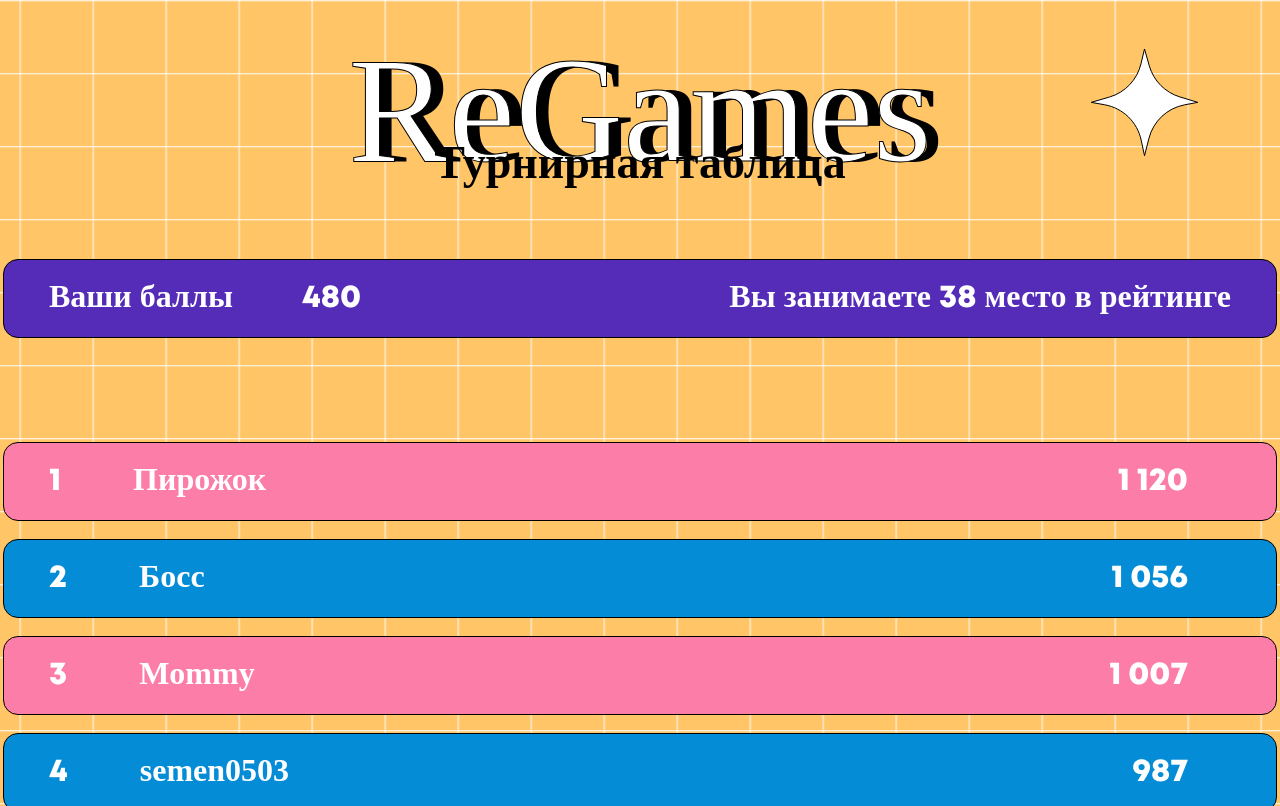
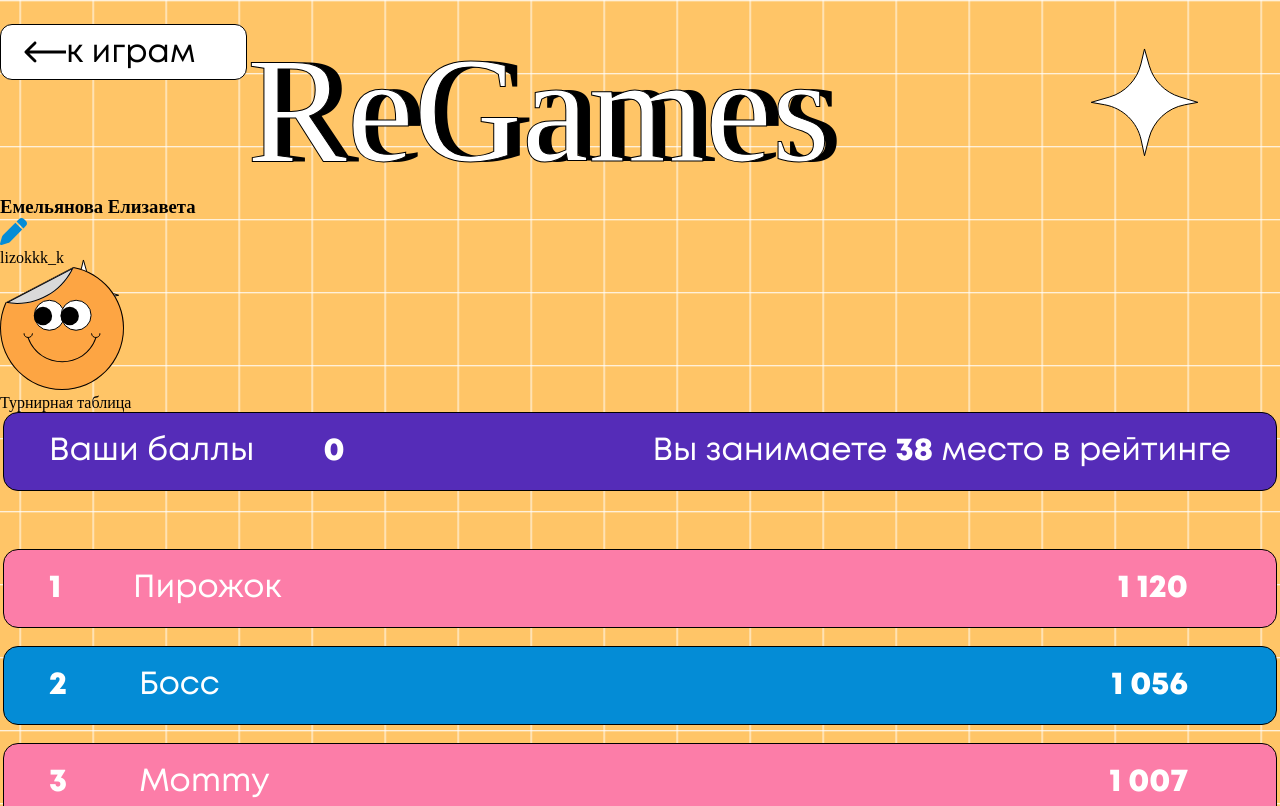
Before and after one commit to xworu/regames, a plain HTML site: page src/html/rating.html in a window 1280 px wide. Shown: the top 806 px of the page. Drawn offline with Linux system fonts and the light colour scheme; files whose address does not match are found by name; a web font is replaced by a local one.

Commit message:
fixed links to fonts and regular expressions

```diff
--- a/src/html/rating.html
+++ b/src/html/rating.html
@@ -5,18 +5,30 @@
     <meta charset="UTF-8">
     <meta name="viewport" content="width=device-width, initial-scale=1.0">
     <title>Рейтинг</title>
-    <link rel="stylesheet" href="/src/styles/rating.css">
+    <link rel="stylesheet" type="text/css" href="/src/styles/rating.css">
 </head>
 
 <body>
     <header>
+        <div id="btn">
+            <img src="/src/img/img_rating/arrow.svg" alt="arrow">
+            <p>к играм</p>
+        </div>
         <h1>ReGames</h1>
-        <p>Турнирная таблица</p>
     </header>
     <main>
+        <div class="profile">
+            <div class="info">
+                <h3>Емельянова Елизавета</h3>
+                <img src="/src/img/img_rating/pen.svg" alt="pen">
+                <p>lizokkk_k</p>
+            </div>
+            <img src="/src/img/img_rating/avatar.svg" alt="avatar">
+        </div>
+        <p class="title">Турнирная таблица</p>
         <div class="my_rating">
             <p>Ваши баллы</p>
-            <p class="my_point"><b>480</b></p>
+            <p class="my_point"><b>0</b></p>
             <p class="place">Вы занимаете <b style="font-family: Mont Heavy DEMO;">38</b> место в рейтинге</p>
         </div>
         <div class="other_rating">
--- a/src/js/registration.js
+++ b/src/js/registration.js
@@ -14,9 +14,9 @@ form.addEventListener('submit', (e) => {
     e.preventDefault();
     if (name.value == "" || surname.value == "" || nickname.value == "" || password.value == "") {
         alert("Введите свои данные");
-    } else if (!/^[a-zA-Z]+$/.test(name.value)) {
+    } else if (!/^[a-zA-Zа-яА-Я]+$/.test(name.value)) {
         alert("Некорректно введенное имя");
-    } else if (!/^[a-zA-Z]+$/.test(surname.value)) {
+    } else if (!/^[a-zA-Zа-яА-Я]+$/.test(surname.value)) {
         alert("Некорректно введенная фамилия");
     } else if (/\s/.test(nickname.value)) {
         alert("Не используйте пробел в никнейме")
@@ -69,7 +69,7 @@ function createUser(form) {
 
     postRequest.addEventListener('load', () => {
         if (postRequest.status === 200) {
-            console.log(postRequest.response);
+            window.location.pathname = '/src/html/rating.html';
             form.reset();
         }
     })
--- a/src/styles/games.scss
+++ b/src/styles/games.scss
@@ -1,4 +1,4 @@
-@import url(/src/styles/montregular.scss);
+@import 'montregular.scss';
 
 $plain-text: 'MontRegular';
 
--- a/src/styles/login.scss
+++ b/src/styles/login.scss
@@ -1,5 +1,5 @@
 @import url('https://fonts.cdnfonts.com/css/baloo');
-@import url(/src/styles/montregular.scss);
+@import 'montregular.scss';
 
 $plain-text: 'MontRegular';
 
--- a/src/styles/montregular.scss
+++ b/src/styles/montregular.scss
@@ -1,9 +1,10 @@
 @font-face {
     font-family: "MontRegular";
-    src: url("../fonts/MontRegular/MontRegular.eot");
-    src: url("../fonts/MontRegular/MontRegular.eot?#iefix")format("embedded-opentype"),
-    url("../fonts/MontRegular/MontRegular.woff") format("woff"),
-    url("../fonts/MontRegular/MontRegular.ttf") format("truetype");
+    src: local("MontRegular"),
+    url("MontRegular.eot"),
+    url("MontRegular.eot?#iefix")format("embedded-opentype"),
+    url("MontRegular.woff") format("woff"),
+    url("MontRegular.ttf") format("truetype");
     font-style: normal;
     font-weight: 400;
 }
--- a/src/styles/rating.scss
+++ b/src/styles/rating.scss
@@ -1,6 +1,6 @@
 @import url('https://fonts.cdnfonts.com/css/baloo');
-@import url(/src/styles/montregular.scss);
-@import url(/src/styles/montheavydemo.scss);
+@import 'montregular.scss';
+@import 'montheavydemo.scss';
 
 $plain-text: 'MontRegular';
 
@@ -28,8 +28,28 @@ body {
 }
 
 header {
-    text-align: center;
-    margin-bottom: 70px;
+    display: flex;
+    & div {
+        width: 247px;
+        height: 56px;
+        border-radius: 12px;
+        border: 1px solid #000;
+        background: #FFF;
+        display: flex;
+        padding: 8px 11px 8px 23px;
+
+        & img {
+            width: 42px;
+            height: auto;
+        }
+        & p {
+            color: #000;
+            text-align: center;
+            font-family: $plain-text;
+            font-size: 32px;
+            font-weight: 600;
+        }
+    }
     & h1 {
         color: #FFF;
         -webkit-text-stroke: 1px #000;
@@ -37,14 +57,6 @@ header {
         font-family: 'Baloo';
         font-size: 150px;
         font-weight: 400;
-    }
-    & p {
-        margin-top: -60px;
-        color: #000;
-        text-align: center;
-        font-family: $plain-text;
-        font-size: 46px;
-        font-weight: 600;
     }
 }
 
@@ -55,7 +67,7 @@ header {
     border: 1px solid #000;
     background: #552CB8;
     padding: 18px 45px;
-    margin-bottom: 104px;
+    margin-bottom: 58px;
     & p {
         display: inline;
         color: #FFF;
--- a/src/styles/registration.scss
+++ b/src/styles/registration.scss
@@ -1,5 +1,5 @@
 @import url('https://fonts.cdnfonts.com/css/baloo');
-@import url(/src/styles/montregular.scss);
+@import 'montregular.scss';
 
 $plain-text: 'MontRegular';
 
```
Also changed, not shown: src/img/img_rating/arrow.svg (added), src/img/img_rating/avatar.svg (added), src/img/img_rating/pen.svg (added), src/styles/games.css, src/styles/login.css, src/styles/main.css, src/styles/montheavydemo.css (added), src/styles/montregular.css (added), src/styles/rating.css, src/styles/registration.css.
